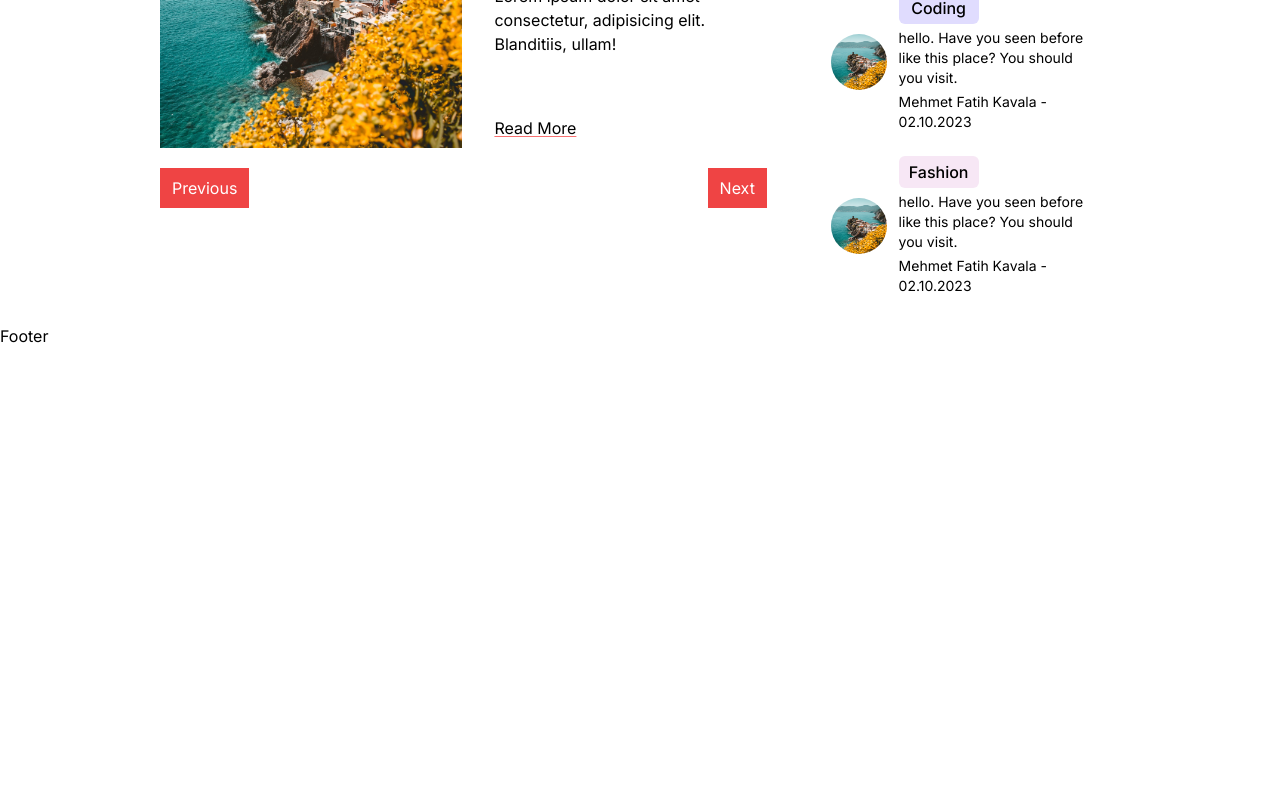
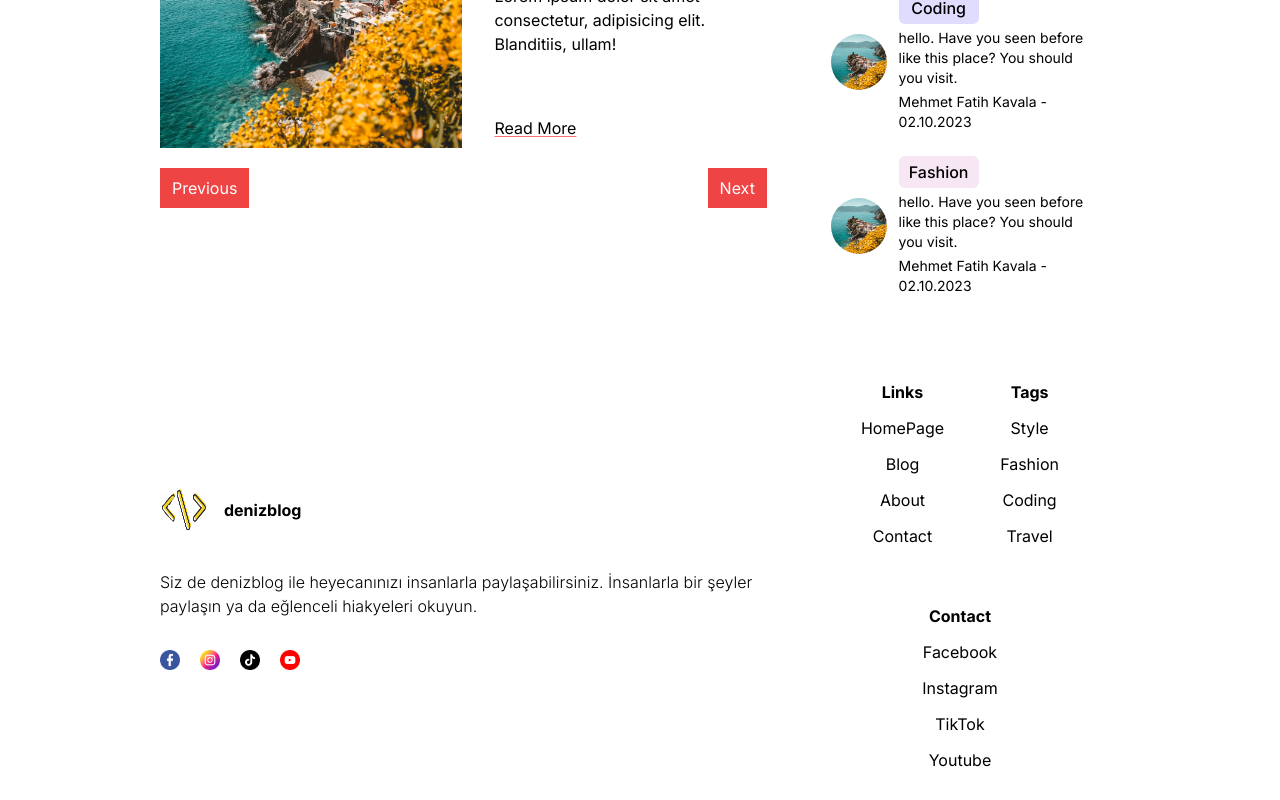
Before and after one commit to DenizOk20/blog-app, a Next.js app: page / in a window 1280 px wide. Shown: the part 2336-3136 px from the top of the page. Before the commit the page ends 2684 px from the top, so only its background shows below. Built offline with nearby package versions, Linux system fonts and the light colour scheme.

Commit message:
added footer

```diff
--- a/src/components/Footer.jsx
+++ b/src/components/Footer.jsx
@@ -1,8 +1,39 @@
+import social from '@/datas/data'
+import footer from '@/datas/footer'
+import Image from 'next/image'
+import Link from 'next/link'
 import React from 'react'
 
 const Footer = () => {
   return (
-    <div>Footer</div>
+    <div className='p-4 md:px-20 xl:px-40 md:flex md:py-3 lg:pt-10 md:items-center'>
+      <div className='flex flex-col text-center md:w-2/3 md:gap-8'>
+        <div className='flex items-center justify-center md:justify-start'>
+          <Image alt='logo' src="/navLogo.png" width={64} height={64} className='h-12 w-12 rounded-full'/>
+          <h1 className='p-4 font-bold'>denizblog</h1>
+        </div>
+        <p className='font-light md:text-left md:pr-10'>Siz de denizblog ile heyecanınızı insanlarla paylaşabilirsiniz. İnsanlarla bir şeyler paylaşın ya da eğlenceli hiakyeleri okuyun.</p>
+        <div className='flex p-3 justify-center md:justify-start md:p-0 md:gap-5'>
+            { social.map(item => (
+                <Link key={item.id} href={item.url} className='px-2 md:p-0'>
+                    <Image alt='' src={item.img} width={20} height={20} className=''/>
+                </Link>
+            ))}
+        </div>
+      </div>
+      <div className='flex justify-center items-center text-center gap-7 p-4 flex-wrap md:w-1/3 md:gap-14'>
+        {footer.map(item => (
+          <div key={item.id} className='flex flex-col gap-3'>
+            <h1 className='font-bold'>{item.title}</h1>
+            {
+              item.links.map(link => (
+                <Link key={link} href="/" className='flex flex-col'>{link}</Link>
+              ))
+            }
+        </div>
+        ))}
+      </div>
+    </div>
   )
 }
 
--- /dev/null
+++ b/src/datas/footer.js
@@ -0,0 +1,19 @@
+const footer = [
+    {
+        id:1,
+        title: "Links",
+        links: ["HomePage","Blog","About","Contact"],
+    },
+    {
+        id:2,
+        title: "Tags",
+        links: ["Style","Fashion","Coding","Travel"],
+    },
+    {
+        id:3,
+        title: "Contact",
+        links: ["Facebook","Instagram","TikTok","Youtube"],
+    },
+]
+
+export default footer
```
Also changed, not shown: public/navLogo.png (added).
